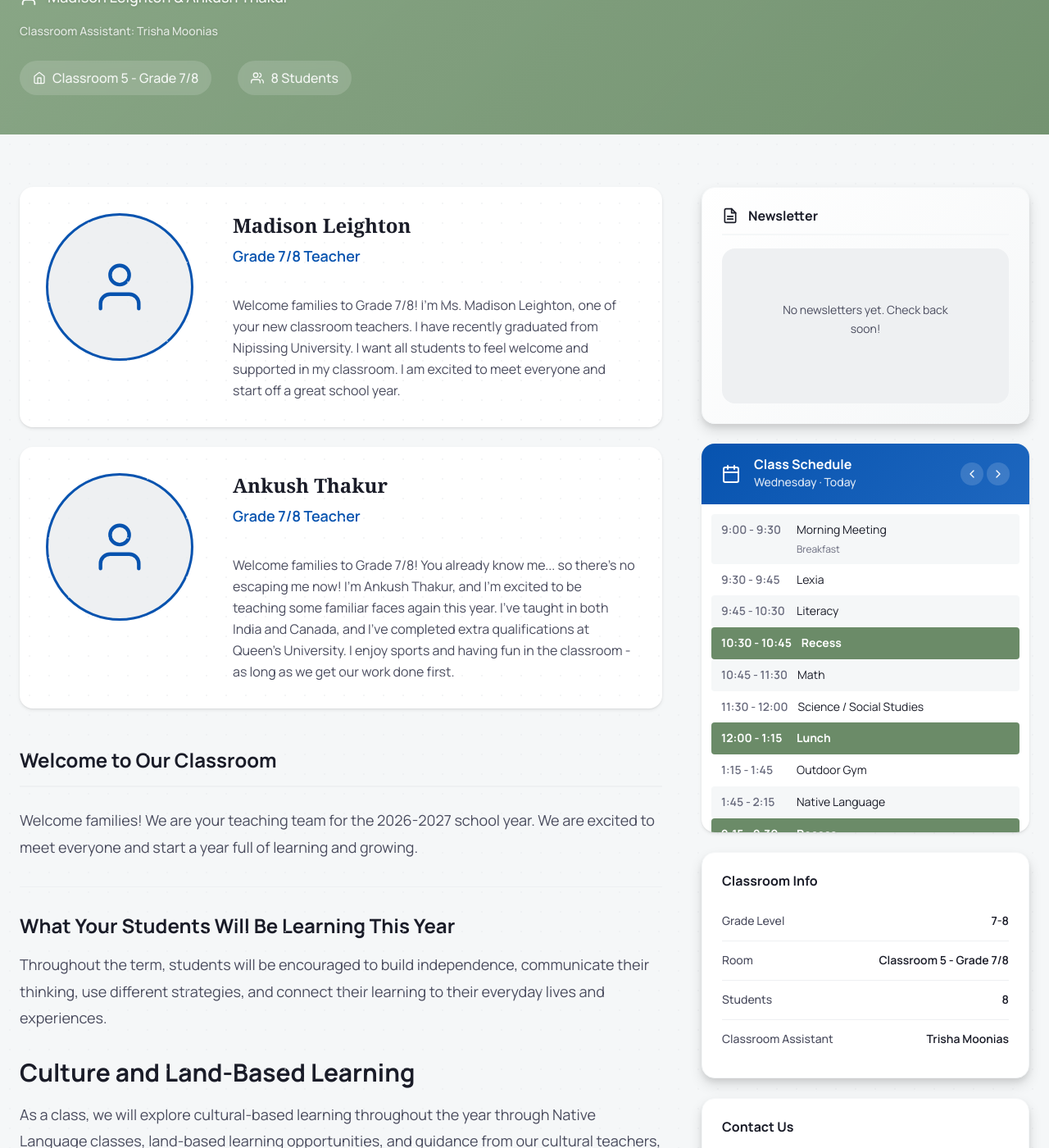
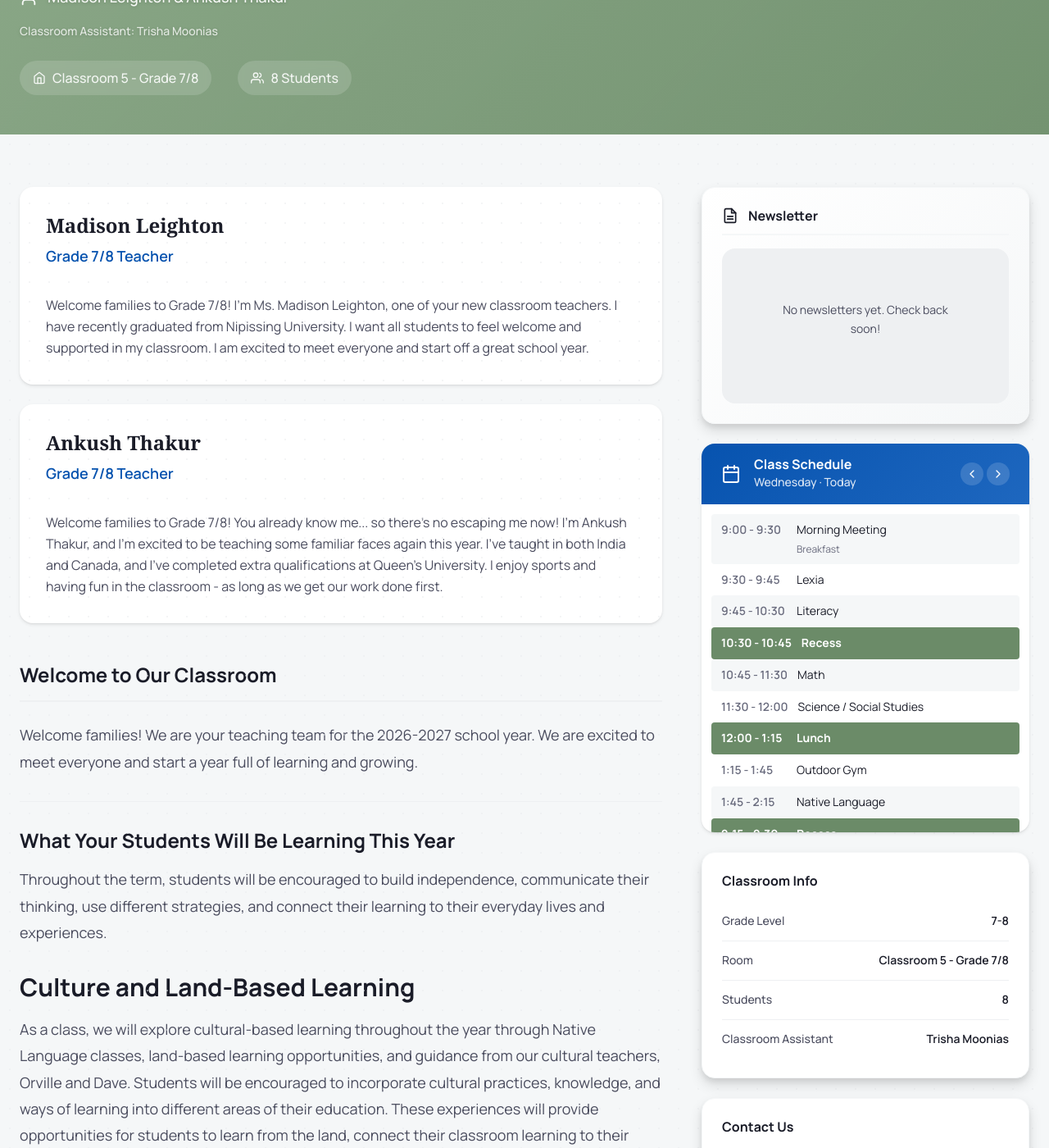
Before and after one commit to reckegabe58/HCMS, a Jekyll site: the page built from _classrooms/grade-7-8.md, in a window 1280 px wide and 1400 px high, scrolled down 289 px. Shown: the whole window at 82% size. Built offline with Jekyll 4.4.1, drawn with Linux system fonts in a browser that asks for light colours.

Commit message:
Drop headshot placeholder icon when a teacher has no photo
Meet Your Teacher card now omits the photo column entirely instead of
showing a generic person icon, and the content expands to fill the
full width. Applies to any classroom missing teacher_photos[].photo.

Co-Authored-By: Claude Sonnet 5 <noreply@anthropic.com>

```diff
--- a/_layouts/classroom.html
+++ b/_layouts/classroom.html
@@ -153,19 +153,12 @@ layout: default
         <div class="classroom-section">
           {% for t in page.teacher_photos %}
           <div class="meet-teacher-card" {% unless forloop.first %}style="margin-top: var(--space-lg);"{% endunless %}>
-            <div class="featured-leader">
+            <div class="featured-leader {% unless t.photo %}no-photo{% endunless %}">
+              {% if t.photo %}
               <div class="featured-leader-photo">
-                {% if t.photo %}
                 <img src="{{ t.photo | relative_url }}" alt="{{ t.name }}" class="leader-photo large">
-                {% else %}
-                <div class="leader-photo-placeholder large">
-                  <svg xmlns="http://www.w3.org/2000/svg" viewBox="0 0 24 24" fill="none" stroke="currentColor" stroke-width="1.5" stroke-linecap="round" stroke-linejoin="round">
-                    <path d="M20 21v-2a4 4 0 0 0-4-4H8a4 4 0 0 0-4 4v2"></path>
-                    <circle cx="12" cy="7" r="4"></circle>
-                  </svg>
-                </div>
-                {% endif %}
               </div>
+              {% endif %}
               <div class="featured-leader-content">
                 <h3 class="leader-name">{{ t.name }}</h3>
                 <p class="leader-title">{{ page.teacher_title | default: page.title }} Teacher</p>
```
Also changed, not shown: assets/css/main.css.
